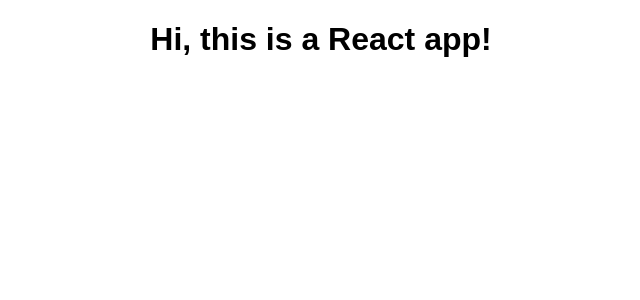
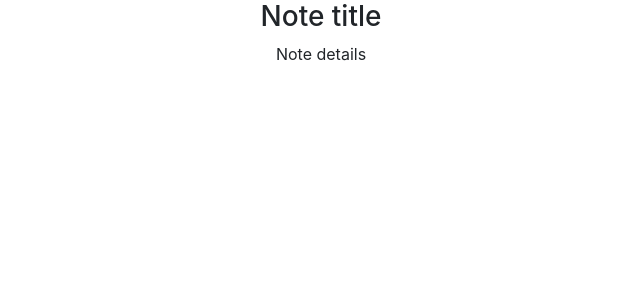
Before and after one commit to jwood803/Notes, a React (Create React App) app: page / in a window 1280 px wide. Shown: the top 300 px of the page, without its empty margins (319-959 px from the left). Built offline with nearby package versions, Linux system fonts and the light colour scheme.

Commit message:
Add note and install bootstrap

```diff
--- a/package.json
+++ b/package.json
@@ -3,6 +3,7 @@
   "version": "0.1.0",
   "private": true,
   "dependencies": {
+    "bootstrap": "^4.0.0",
     "react": "^16.2.0",
     "react-dom": "^16.2.0",
     "react-scripts": "1.1.1"
--- a/src/App.js
+++ b/src/App.js
@@ -1,13 +1,13 @@
 import React, { Component } from 'react';
+import 'bootstrap/dist/css/bootstrap.min.css';
 import './App.css';
+import Note from "./Note/Note";
 
 class App extends Component {
   render() {
     return (
       <div className="App">
-        <h1>
-          Hi, this is a React app!
-        </h1>
+        <Note title="Note title" details="Note details"/>
       </div>
     );
   }
--- /dev/null
+++ b/src/Note/Note.js
@@ -0,0 +1,14 @@
+import React from 'react';
+
+const note = props => {
+  return (
+    <div>
+      <h3>{props.title}</h3>
+      <p>
+        {props.details}
+      </p>
+    </div>
+  );
+};
+
+export default note;
```
Also changed, not shown: 1 other file (tests, documents, lock files or other folders).
